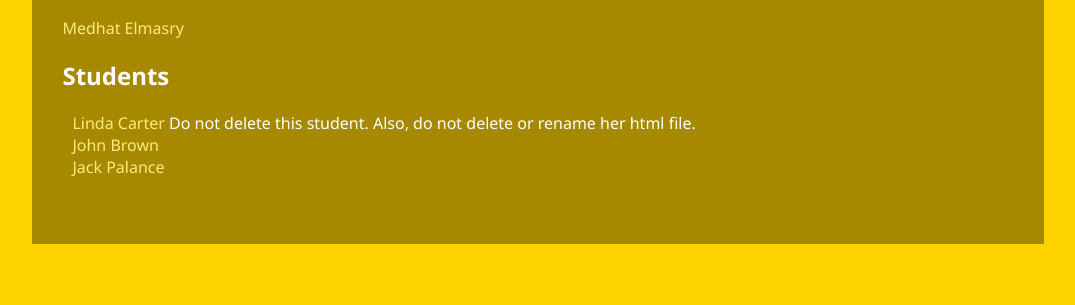
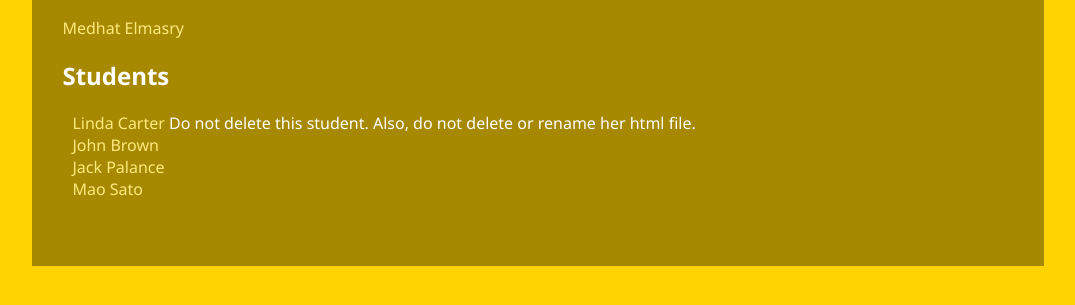
Before and after one commit to medhatelmasry/eden, a plain HTML site: page Index.html in a window 1280 px wide. Shown: the part 227-532 px from the top of the page, without its empty margins (102-1177 px from the left). Drawn offline with Linux system fonts and the light colour scheme.

Commit message:
added <li><a href="MaoSato.html">Mao Sato</a></li> on Index.html

```diff
--- a/Index.html
+++ b/Index.html
@@ -19,6 +19,7 @@
             <li><a href="LindaCarter.html">Linda Carter</a> Do not delete this student. Also, do not delete or rename her html file.</li>
             <li><a href="#">John Brown</a></li>
             <li><a href="#">Jack Palance</a></li>
+            <li><a href="MaoSato.html">Mao Sato</a></li>
         </ul>
     </div>
     </body>
```
